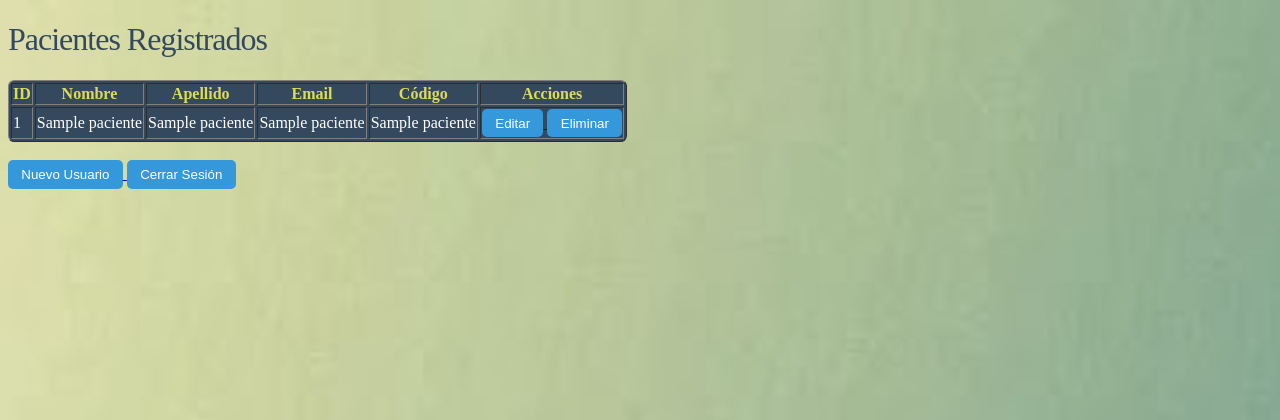
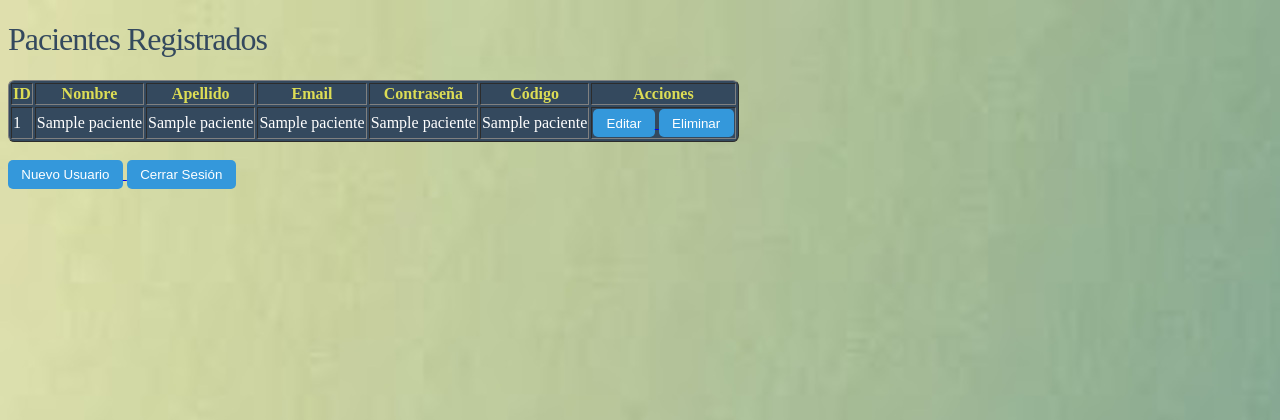
Before and after one commit to KimberlyZL/ADK, a Flask app: page /doctor in a window 1280 px wide. Shown: the top 420 px of the page. Run offline with Flask 3, Linux system fonts and the light colour scheme; a database or web service that is not in the repository returns one stand-in record (values such as "Sample title"); some libraries are stand-ins or nearby versions.

Commit message:
Actualización en la lógica del archivo app.py

```diff
--- a/db/postgres.py
+++ b/db/postgres.py
@@ -88,7 +88,7 @@ class DatabasePool:
 
     def obtenerPaciente(self, id):
         queryPaciente = """
-        SELECT id, nombre, apellido, email, codigo, contrasenia, 'paciente' AS rol
+        SELECT id, nombre, apellido, email, contrasenia, codigo, 'paciente' AS rol
         FROM paciente
         WHERE id = %s
         """
--- a/static/editar_paciente/editar_paciente.js
+++ b/static/editar_paciente/editar_paciente.js
@@ -4,6 +4,8 @@ function actualizarPaciente(id) {
     const email = document.getElementById('email').value;
     const contrasenia = document.getElementById('contrasenia').value;
     const codigo = document.getElementById('codigo').value;
+
+    console.log("Datos a enviar:", { nombre, apellido, email, contrasenia, codigo });
 
     fetch(`/actualizar_paciente/${id}`, {
         method: 'PUT',
@@ -15,7 +17,7 @@ function actualizarPaciente(id) {
             apellido: apellido,
             email: email,
             contrasenia: contrasenia,
-            codigo: codigo
+            codigo: codigo,
         })
     })
     .then(response => {
--- a/template/doctor/doctor.html
+++ b/template/doctor/doctor.html
@@ -16,6 +16,7 @@
                 <th>Nombre</th>
                 <th>Apellido</th>
                 <th>Email</th>
+                <th>Contraseña</th>
                 <th>Código</th>
                 <th>Acciones</th>
             </tr>
@@ -27,6 +28,7 @@
                     <td data-th="Nombre">{{ paciente[1] }}</td>
                     <td data-th="Apellido">{{ paciente[2] }}</td>
                     <td data-th="Email">{{ paciente[3] }}</td>
+                    <td data-th="Contraseña">{{ paciente[4] }}</td>
                     <td data-th="Código">{{ paciente[5] }}</td>
                     <td data-th="Acciones">
                         <a href="{{ url_for('editarPaciente', id=paciente[0]) }}">
--- a/template/editar_paciente/editar_paciente.html
+++ b/template/editar_paciente/editar_paciente.html
@@ -1,3 +1,4 @@
+Html
 <!DOCTYPE html>
 <html lang="es">
 <head>
```
